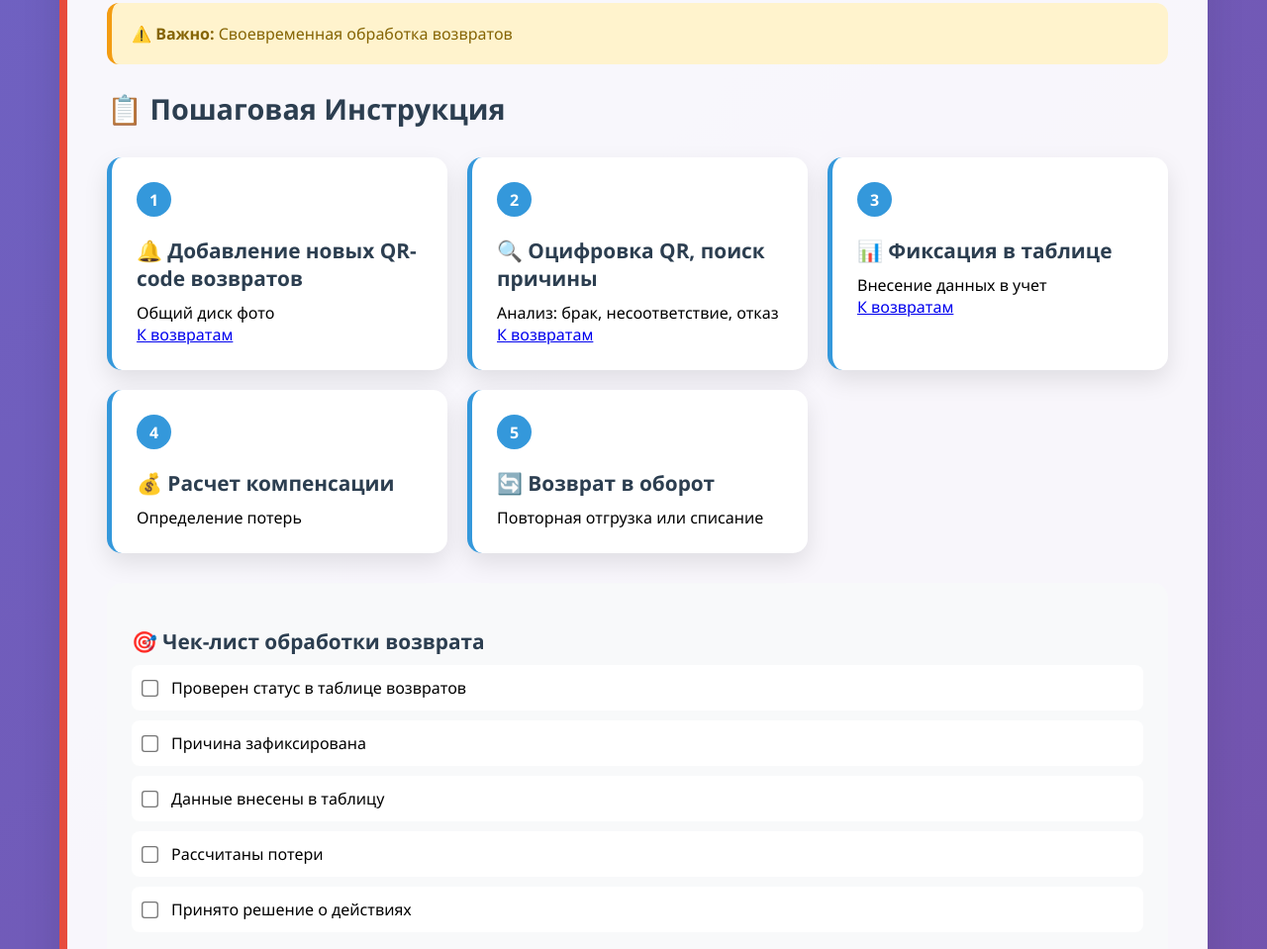
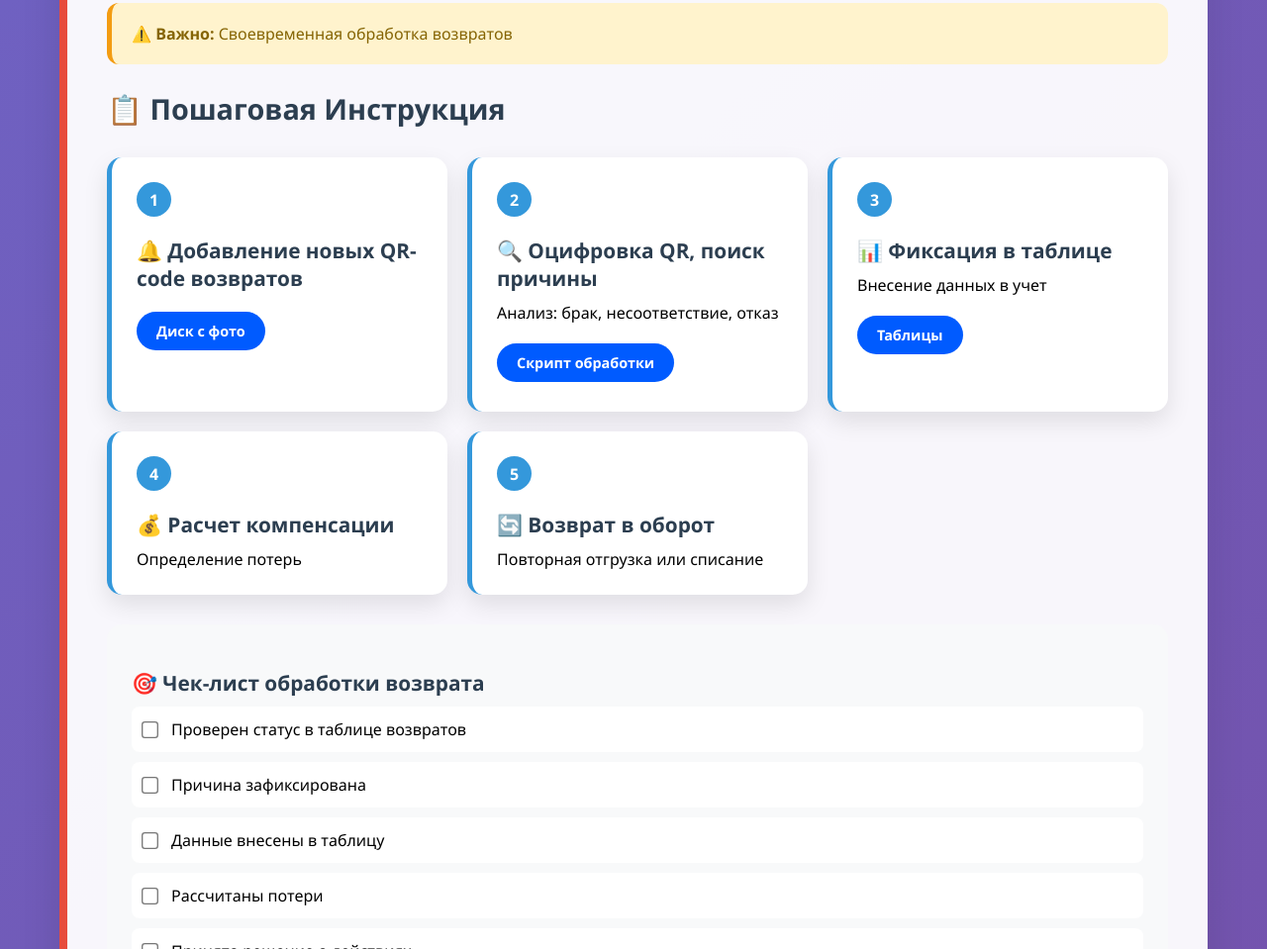
Before and after one commit to DomovoyAI/shipping-guide, a plain HTML site: page index.html in a window 1280 px wide. Shown: the part 4851-5810 px from the top of the page at 99% size. Drawn offline with Linux system fonts and the light colour scheme.

Commit message:
Update index.html

```diff
--- a/index.html
+++ b/index.html
@@ -1052,22 +1052,27 @@
                 <div class="step">
                     <div class="step-number">1</div>
                     <h3>🔔 Добавление новых QR-code возвратов</h3>
-                    <p>Общий диск фото </p>
-                    <a href="https://drive.google.com/drive/u/1/folders/1KESX_HeRoxBDMJ53PBBDSrDBuM2n8bon"_blank">К возвратам</a>
+                    <div style="margin-top: 15px;">
+                        <a href="https://drive.google.com/drive/u/1/folders/1KESX_HeRoxBDMJ53PBBDSrDBuM2n8bon" class="link-btn ozon" target="_blank">Диск с фото</a>
+                    </div>
                 </div>
 
                 <div class="step">
                     <div class="step-number">2</div>
                     <h3>🔍 Оцифровка QR, поиск причины</h3>
                     <p>Анализ: брак, несоответствие, отказ</p>
-                    <a href="https://docs.google.com/spreadsheets/d/10bPFw_HOyxI-yoUmdBMxLLVJkjXij1P08OUHiiYeFnc/edit?gid=0#gid=0"_blank">К возвратам</a>
+                    <div style="margin-top: 15px;">
+                        <a href="https://docs.google.com/spreadsheets/d/10bPFw_HOyxI-yoUmdBMxLLVJkjXij1P08OUHiiYeFnc/edit?gid=0#gid=0" class="link-btn ozon" target="_blank">Скрипт обработки</a>
+                    </div>
                 </div>
 
                 <div class="step">
                     <div class="step-number">3</div>
                     <h3>📊 Фиксация в таблице</h3>
                     <p>Внесение данных в учет</p>
-                    <a href="https://docs.google.com/spreadsheets/d/10bPFw_HOyxI-yoUmdBMxLLVJkjXij1P08OUHiiYeFnc/edit?gid=2012338072#gid=2012338072"_blank">К возвратам</a>
+                    <div style="margin-top: 15px;">
+                        <a href="https://docs.google.com/spreadsheets/d/10bPFw_HOyxI-yoUmdBMxLLVJkjXij1P08OUHiiYeFnc/edit?gid=2012338072#gid=2012338072" class="link-btn ozon" target="_blank">Таблицы</a>
+                    </div>
                 </div>
 
                 <div class="step">
```
